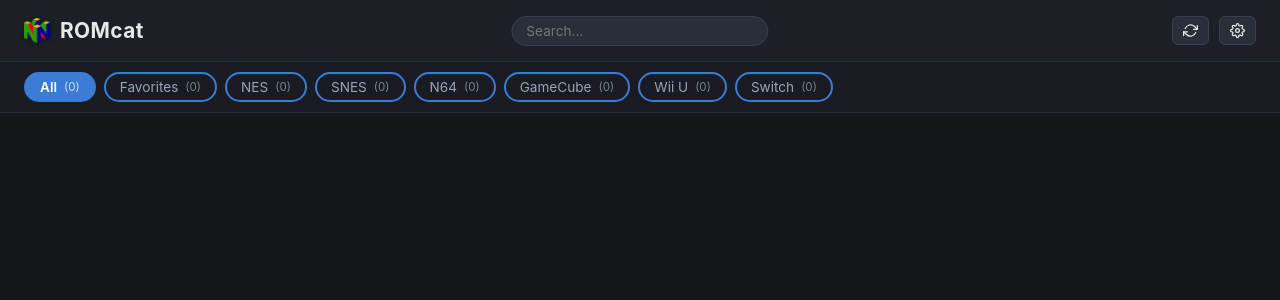
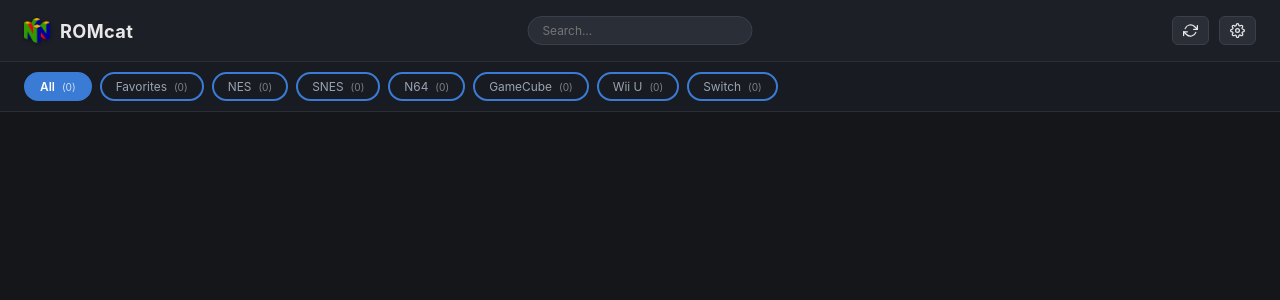
Before and after one commit to PlasmaDrifter/Emulator-Web-Catelog, a Flask app: page / in a window 1280 px wide. Shown: the top 300 px of the page. Run offline with Flask 3, Linux system fonts and the light colour scheme; some libraries are stand-ins or nearby versions.

Commit message:
Restore cover art key resolution, load web fonts, enable root font scaling, and add Reset Fonts button

```diff
--- a/app.py
+++ b/app.py
@@ -249,10 +249,9 @@
 
 def safe_key(system: str, filename: str) -> str:
     """Filesystem-safe cache key for a rom's cover image."""
-    safe_sys = secure_filename(str(system))
-    safe_fn = secure_filename(Path(filename).stem)
-    key = f"{safe_sys}_{safe_fn}"
-    clean_k = re.sub(r"[^a-zA-Z0-9_\-]", "_", key).strip("_")
+    stem = Path(filename).stem
+    key = f"{system}_{stem}"
+    clean_k = re.sub(r"[^a-zA-Z0-9_\-]", "_", key)
     return clean_k or "cover"
 
 
--- a/static/css/style.css
+++ b/static/css/style.css
@@ -14,10 +14,12 @@
 }
 
 * { box-sizing: border-box; }
+html {
+  font-size: var(--font-size-base, 14px);
+}
 body {
   margin: 0;
   font-family: var(--font-family, -apple-system, BlinkMacSystemFont, "Segoe UI", sans-serif);
-  font-size: var(--font-size-base, 14px);
   background: var(--bg-body);
   color: var(--text-primary);
   transition: background-color 0.2s ease, color 0.2s ease;
--- a/templates/index.html
+++ b/templates/index.html
@@ -4,7 +4,10 @@
 <meta charset="UTF-8">
 <title id="pageTitle">{{ settings.title }}</title>
 <link rel="icon" id="faviconLink" href="{{ settings.icon or '/static/favicon.png' }}">
-<link rel="stylesheet" href="/static/css/style.css?v=4.0">
+<link rel="preconnect" href="https://fonts.googleapis.com">
+<link rel="preconnect" href="https://fonts.gstatic.com" crossorigin>
+<link href="https://fonts.googleapis.com/css2?family=Inter:wght@400;500;600;700&family=JetBrains+Mono:wght@400;600&family=Press+Start+2P&family=Ubuntu:wght@400;500;700&display=swap" rel="stylesheet">
+<link rel="stylesheet" href="/static/css/style.css?v=4.1">
 <style id="themeStyle">
   :root {
     --bg-body: {{ settings.theme.bg_body }};
@@ -242,7 +245,10 @@
 
       <!-- Typography & Font Size -->
       <section class="settings-section">
-        <h4>Typography & Font Size</h4>
+        <div style="display: flex; justify-content: space-between; align-items: center; margin-bottom: 12px;">
+          <h4 style="margin: 0;">Typography & Font Size</h4>
+          <button type="button" class="btn btn-secondary" id="resetTypographyBtn" style="padding: 4px 10px; font-size: 0.76rem;">Reset Fonts</button>
+        </div>
 
         <div class="typography-settings-grid">
           <!-- Font Family Selector -->
@@ -1364,6 +1370,19 @@
   });
 });
 
+const resetTypographyBtn = document.getElementById('resetTypographyBtn');
+if (resetTypographyBtn) {
+  resetTypographyBtn.addEventListener('click', () => {
+    if (fontFamilySelect) fontFamilySelect.value = 'system-ui';
+    if (customFontFamilyInput) {
+      customFontFamilyInput.value = '';
+      customFontFamilyInput.style.display = 'none';
+    }
+    if (fontSizeRange) fontSizeRange.value = 14;
+    applyLiveFont();
+  });
+}
+
 // Bind Live Title & Visibility
 catalogTitleInput.addEventListener('input', applyLiveTitle);
 for (const [key, item] of Object.entries(visibilityToggles)) {
@@ -1649,6 +1668,13 @@
     }
   }
   applyLiveTheme();
+  if (fontFamilySelect) fontFamilySelect.value = 'system-ui';
+  if (customFontFamilyInput) {
+    customFontFamilyInput.value = '';
+    customFontFamilyInput.style.display = 'none';
+  }
+  if (fontSizeRange) fontSizeRange.value = 14;
+  applyLiveFont();
 
   for (const [key, item] of Object.entries(visibilityToggles)) {
     if (item.el) {
```
